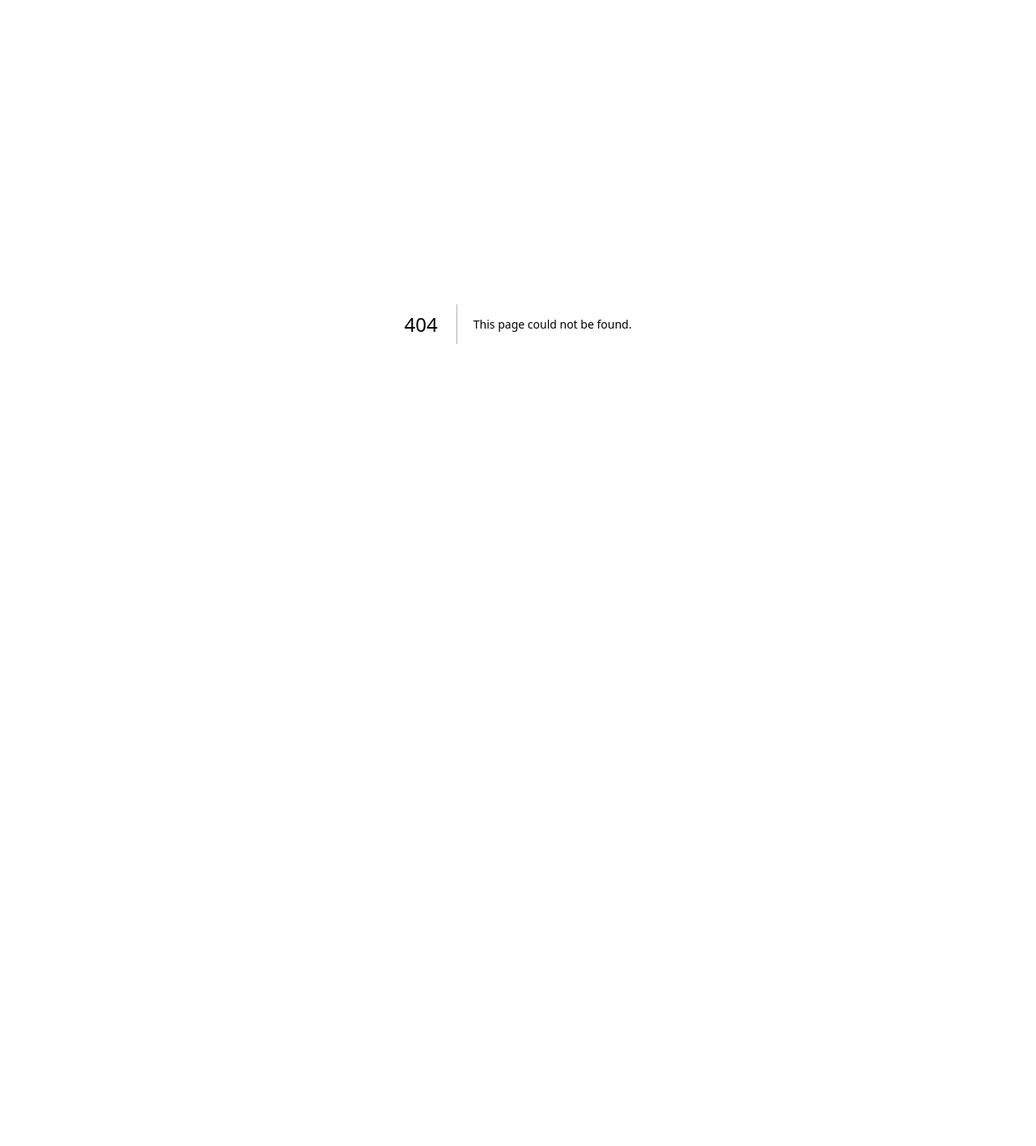
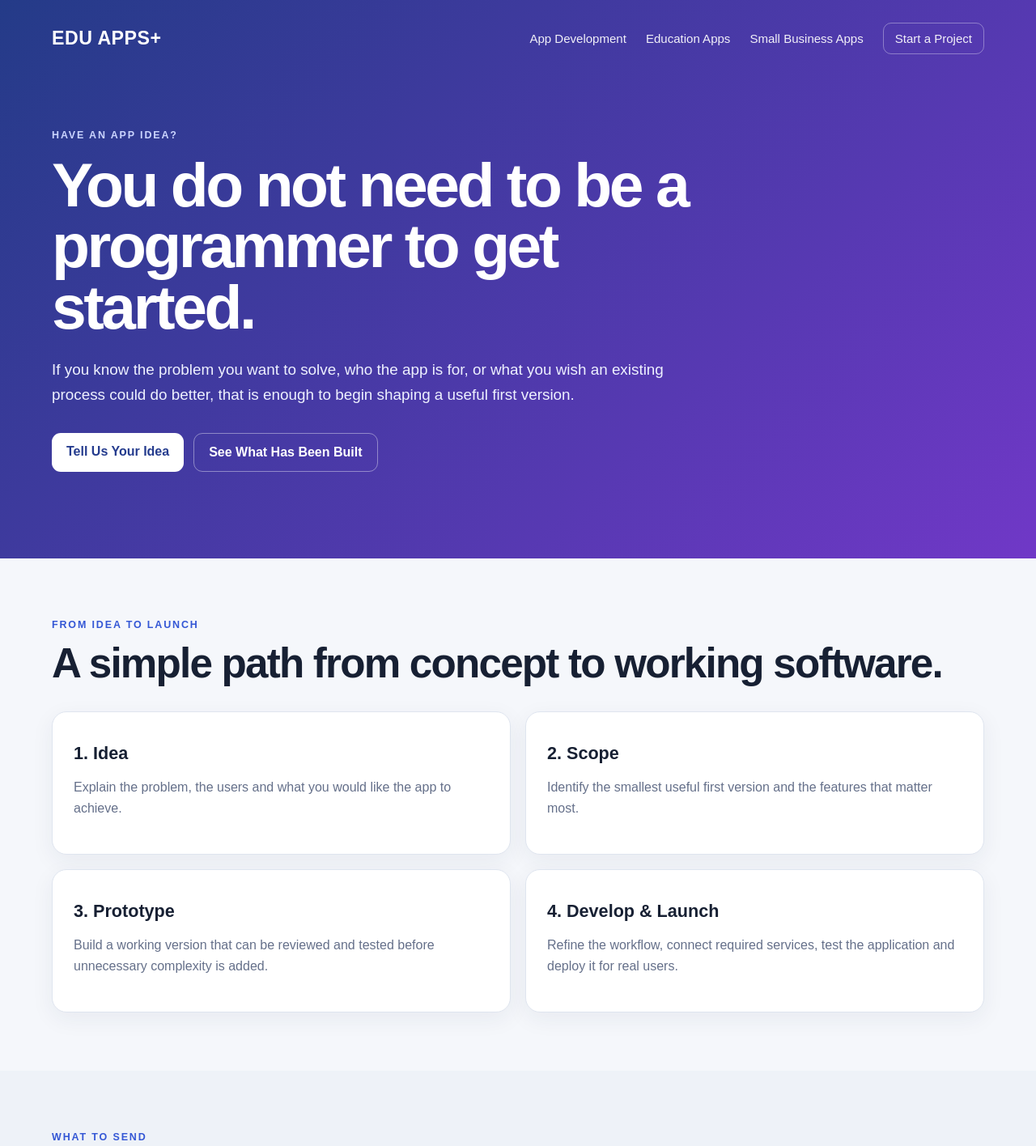
Before and after one commit to trevore777/eduappsplus_website, a Next.js app: page /have-an-idea in a window 1280 px wide. Before the commit this address had no page. Shown: the top 1416 px of the page at 81% size. Before the commit the page ends 800 px from the top, so only its background shows below. Built offline with nearby package versions, Linux system fonts and the light colour scheme.

Commit message:
Add app idea landing page

```diff
--- /dev/null
+++ b/app/have-an-idea/page.js
@@ -0,0 +1,30 @@
+import Link from "next/link";
+
+export const metadata = {
+  title: "I Have an App Idea — Where Do I Start?",
+  description: "Have an app idea but not sure where to start? EDU Apps Plus helps turn early ideas into a clear prototype, development plan and working web or mobile application.",
+  alternates: { canonical: "/have-an-idea" },
+};
+
+export default function HaveAnIdeaPage() {
+  return <>
+    <header className="siteHeader"><div className="wrap">
+      <div className="top"><Link className="brand" href="/">EDU APPS+</Link><nav className="mainNav"><Link href="/app-development">App Development</Link><Link href="/education-apps">Education Apps</Link><Link href="/small-business-apps">Small Business Apps</Link><Link className="navCta" href="/enquire">Start a Project</Link></nav></div>
+      <div className="commercialHero"><span className="eyebrow">Have an app idea?</span><h1>You do not need to be a programmer to get started.</h1><p>If you know the problem you want to solve, who the app is for, or what you wish an existing process could do better, that is enough to begin shaping a useful first version.</p><div className="heroActions"><Link className="primaryButton" href="/enquire">Tell Us Your Idea</Link><Link className="secondaryButton" href="/case-studies">See What Has Been Built</Link></div></div>
+    </div></header>
+
+    <main>
+      <section className="commercialSection"><div className="wrap"><span className="eyebrow dark">From idea to launch</span><h2 className="largeHeading">A simple path from concept to working software.</h2><div className="serviceGrid">
+        <div className="serviceCard"><h3>1. Idea</h3><p>Explain the problem, the users and what you would like the app to achieve.</p></div>
+        <div className="serviceCard"><h3>2. Scope</h3><p>Identify the smallest useful first version and the features that matter most.</p></div>
+        <div className="serviceCard"><h3>3. Prototype</h3><p>Build a working version that can be reviewed and tested before unnecessary complexity is added.</p></div>
+        <div className="serviceCard"><h3>4. Develop & Launch</h3><p>Refine the workflow, connect required services, test the application and deploy it for real users.</p></div>
+      </div></div></section>
+
+      <section className="commercialSection altSection"><div className="wrap aboutGrid"><div><span className="eyebrow dark">What to send</span><h2 className="largeHeading">A few sentences can be enough.</h2></div><div className="aboutCopy"><p>Useful starting information includes who will use the app, what they currently do, what is frustrating or inefficient, and what a successful result would look like.</p><p>You can also send an existing spreadsheet, sketch, website, workflow or prototype if you already have one. Technical terminology is not required.</p></div></div></section>
+
+      <section className="commercialSection"><div className="wrap"><div className="ctaPanel"><div><span className="eyebrow">Ready to explore it?</span><h2>Tell us the idea in plain English.</h2><p>We will use that as the starting point for the technical conversation.</p></div><Link className="primaryButton" href="/enquire">Discuss My Idea</Link></div></div></section>
+    </main>
+    <footer>EDU Apps Plus · Custom App Development · <Link href="/">Home</Link></footer>
+  </>;
+}
```
